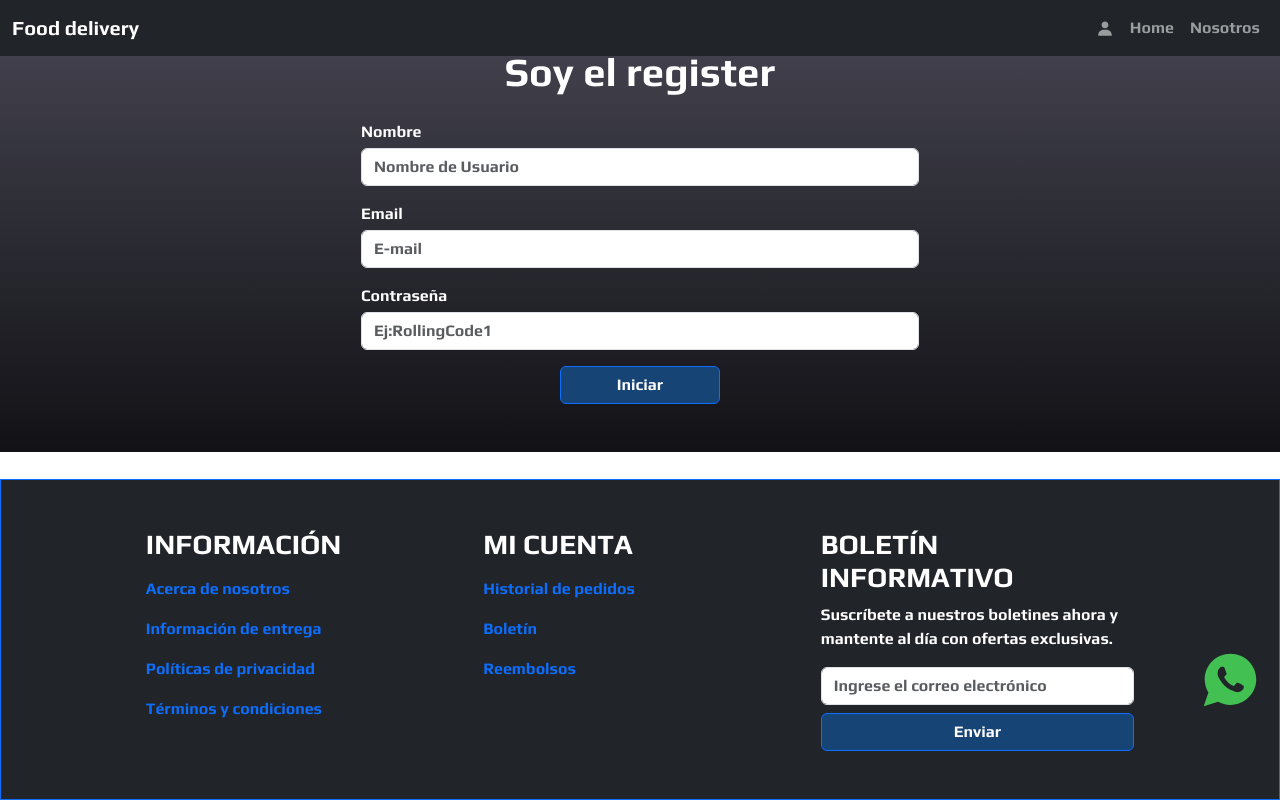
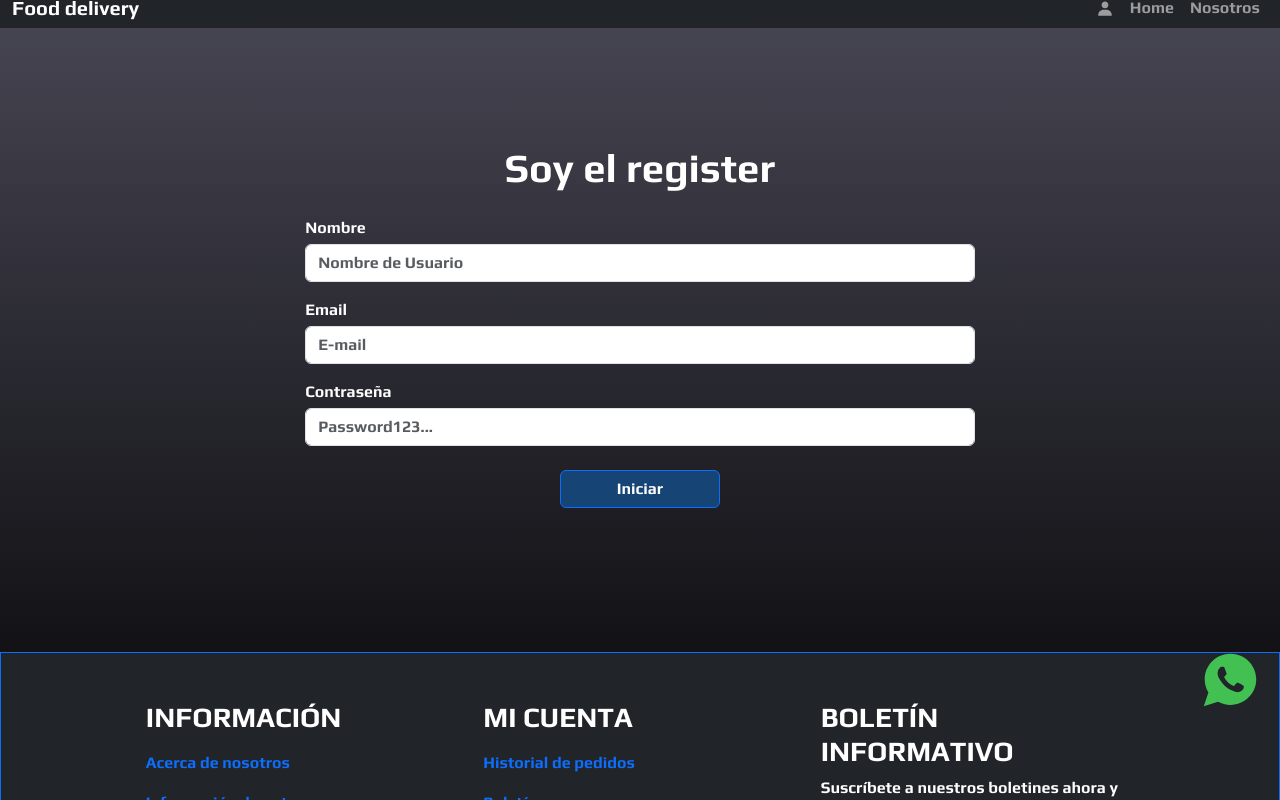
Before and after one commit to Mario-Chavez/Redux-Toolkit-RTK-Query, a React (Vite) app: page /register in a window 1280 px wide. Shown: the top 800 px of the page. Built offline with nearby package versions, Linux system fonts and the light colour scheme; no server answers.

Commit message:
se termino el estilo del register

```diff
--- a/src/App.css
+++ b/src/App.css
@@ -129,6 +129,6 @@ background: linear-gradient(0deg,rgba(18,18,22,1)  0%, rgb(71, 70, 83) 100%);
 /* register  */
 
 .formCrearEditar {
-  width: 50%;
+  width: 60%;
   margin: 0 auto;
 }
--- a/src/pages/Register.jsx
+++ b/src/pages/Register.jsx
@@ -17,8 +17,8 @@ const Register = () => {
     };
 
     return (
-        <div className="container-detail ">
-            <section className="container d-flex flex-column my-5 align-items-center justify-content-center text-white">
+        <div className="container-detail py-5 ">
+            <section className="container py-5 d-flex flex-column my-5 align-items-center justify-content-center text-white">
                 <h1>Soy el register</h1>
                 <Form onSubmit={handleSubmit(onSubmit)} className=" formCrearEditar">
                     <Form.Group className="my-3 ">
@@ -70,7 +70,7 @@ const Register = () => {
                         <label className="text-white mb-1">Contraseña</label>
                         <input
                             type="password"
-                            placeholder="Ej:RollingCode1"
+                            placeholder="Password123..."
                             className="form-control"
                             {...register("contrasenia", {
                                 required: "La contraseña es obligatoria",
@@ -85,7 +85,7 @@ const Register = () => {
                             {errors.contrasenia?.message}
                         </Form.Text>
                     </Form.Group>
-                    <div className=" d-flex justify-content-center">
+                    <div className=" d-flex justify-content-center mt-4">
                         <button
                             type="submit"
                             className="btn btn-primary"
```
